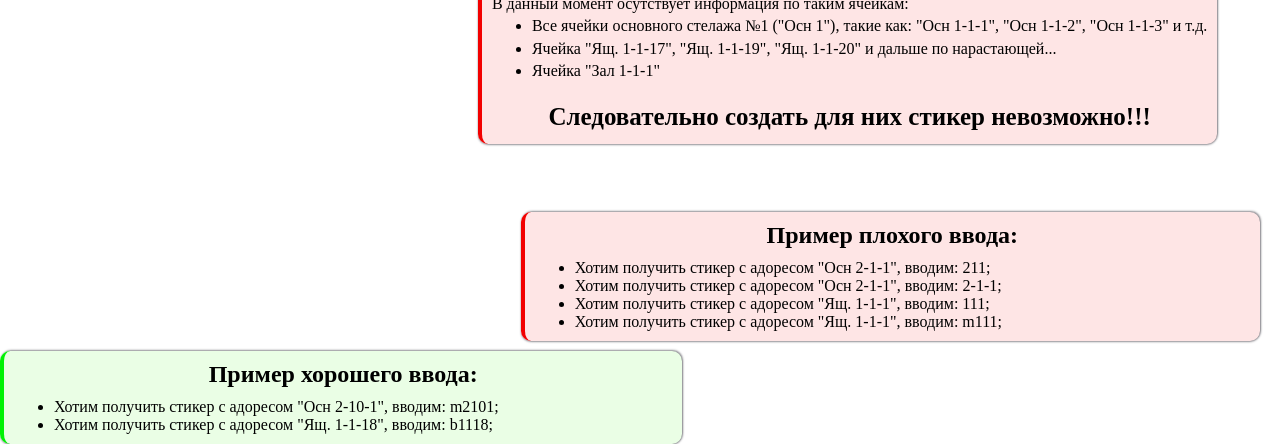
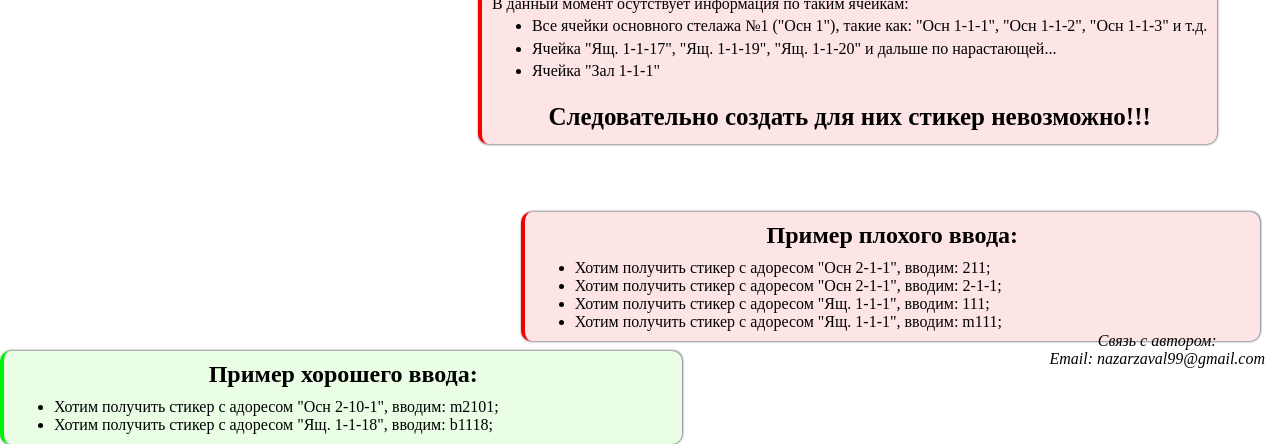
Before and after one commit to Nazar-Zavalniuk/Print-id-stickers, a plain HTML site: page index.html in a window 1280 px wide. Shown: the part 401-845 px from the top of the page. Drawn offline with Linux system fonts and the light colour scheme.

Commit message:
Added contact to the author

```diff
--- a/index.html
+++ b/index.html
@@ -203,6 +203,13 @@
             border-left: 4px solid #f20000;
             box-shadow: 0 1px 2px rgba(43, 42, 51, .5), 1px -1px 2px rgba(43, 42, 51, .5);
         }
+
+        address {
+            position: absolute;
+            right: 15px;
+            bottom: 15px;
+            text-align: center;
+        }
     </style>
 </head>
 <body>
@@ -278,6 +285,13 @@
         <li>Хотим получить стикер с адоресом "Ящ. 1-1-18", вводим: b1118;</li>
     </ul>
 </div>
+
+<address>
+    <p>
+        Связь с автором:<br>
+        Email: nazarzaval99@gmail.com
+    </p>
+</address>
 
 <script>
     //  stringCellCodeNum2 - строка содержащая все штрихкода Основной ячейки "2" (один штрих код содержит 8 цифр);
```
